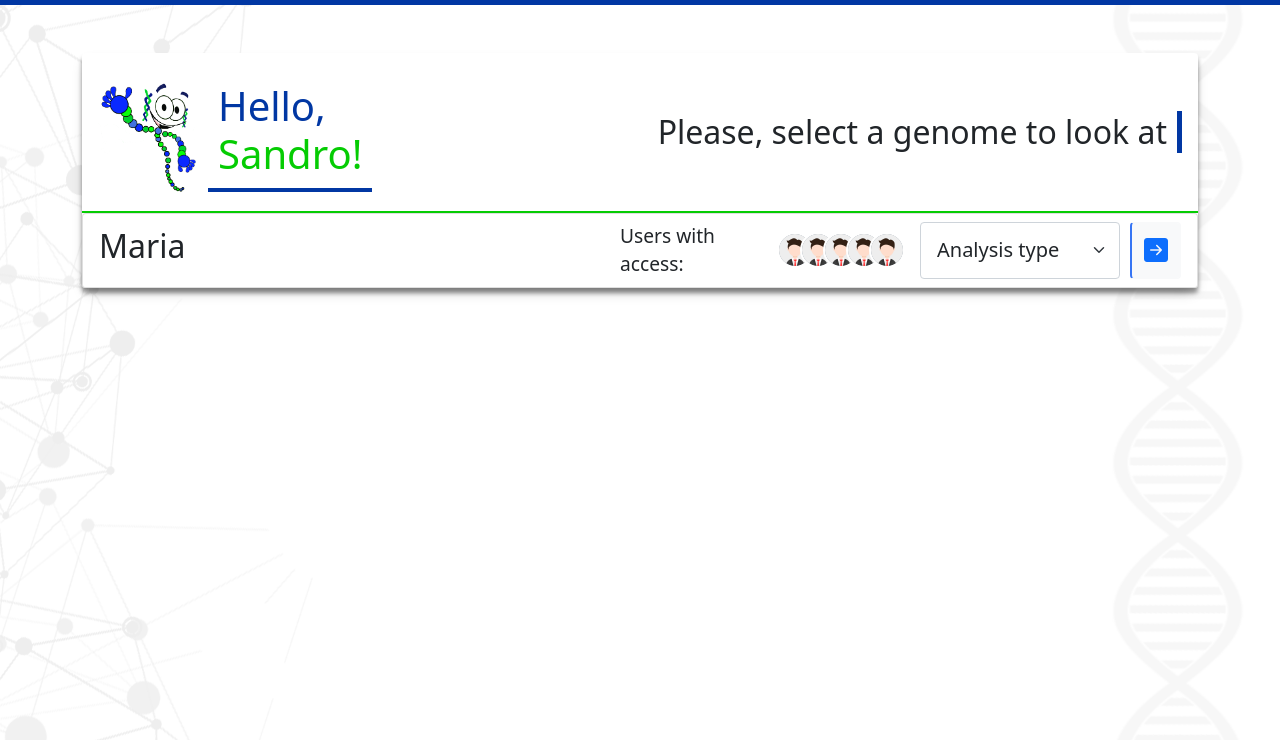
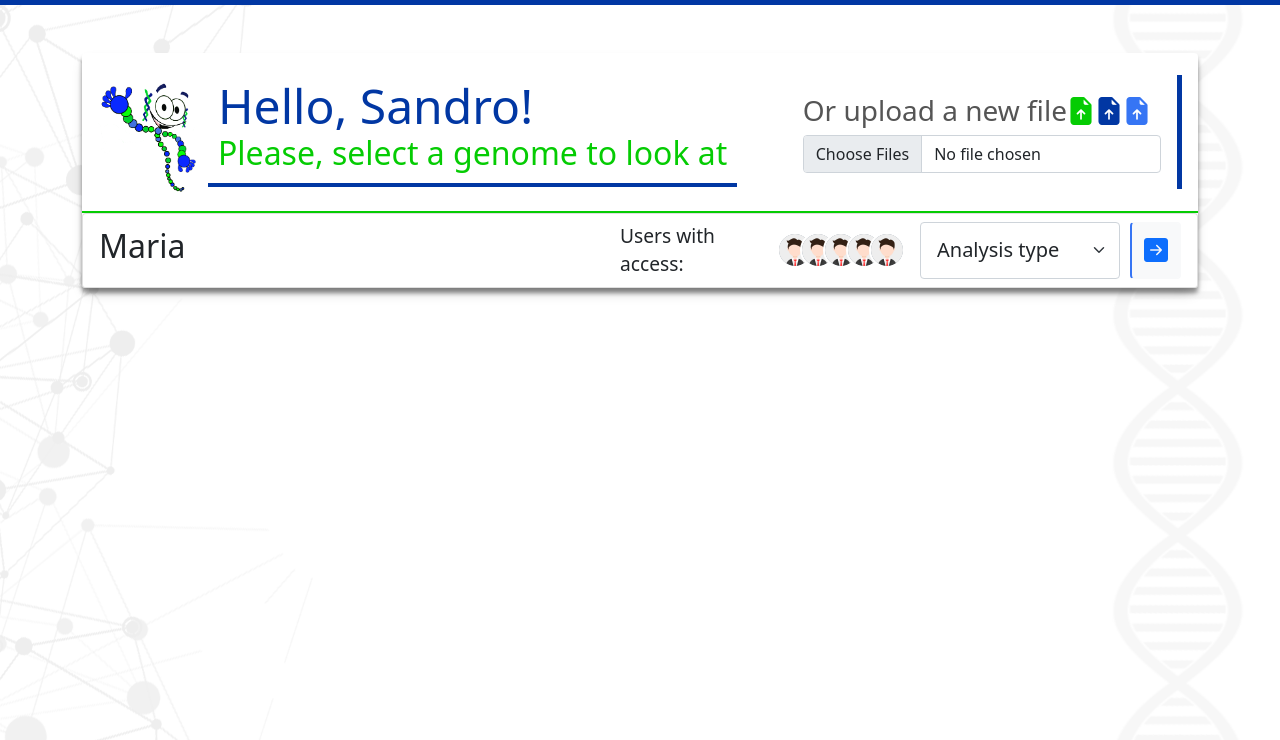
Before and after one commit to MatheusMunniz/GPS, a website: page html/analysis_select.html in a window 1280 px wide. Shown: the part 60-800 px from the top of the page. Drawn offline with nearby package versions, Linux system fonts and the light colour scheme.

Commit message:
select screen file upload

```diff
--- a/css/analysis_select.css
+++ b/css/analysis_select.css
@@ -4,10 +4,9 @@
     align-items: center;
     border-bottom: 2px #0137a3;
 }
-#welcome-box h2 {
+#welcome-box h3 {
     line-height: 1;
     padding: 5px 10px;
-    border-right: 5px solid #0137a3;
     margin: 0;
 
 }
@@ -15,13 +14,16 @@
     align-items: center;
     gap: 10px;
 }
-#welcome-box #hello-txt {
+#welcome-box #hello-txt  h2{
+    margin: 0;
     color: #0137a3;
     width: 100%;
-    padding: 10px 10px;
-    border-bottom: 4px solid #0137a3;
+    font-size: 2rem;
+    padding: 0 10px;
+
 }
 #welcome-box #hello-txt #user{
+    margin-bottom: 10px;
     color: #05cc03;
 }
 #welcome-box #hello-box h1{
@@ -29,6 +31,14 @@
 }
 #mascot {
     width: 100px;
+}
+#welcome-box h3 {
+    display: flex;
+    justify-content: space-between;
+    width: 100%;
+    color: #555555;
+    padding-left: 0;
+    margin-bottom: 5px;
 }
 
 
--- a/html/analysis_select.html
+++ b/html/analysis_select.html
@@ -61,9 +61,14 @@
                 <div id="welcome-box" class="d-flex justify-content-between card-body p-3" style="border-bottom: 2px solid #05cc03">
                   <div id="hello-box" class="d-flex" >
                     <img id="mascot" src="../src/mrdnawelcome.png" alt="">
-                    <div id="hello-txt"><h1>Hello,</h1><h1 id="user">Sandro!</h1></div>
+                    <div id="hello-txt" style="border-bottom: 4px solid #0137a3;"><h2 style="font-size: 3rem;">Hello, Sandro!</h2><h2 id="user">Please, select a genome to look at</h2></div>
                   </div>
-                  <h2>Please, select a genome to look at</h2>
+
+                  <div class="d-flex justify-content-center flex-column p-3" style="border-right: 5px solid #0137a3;">
+                    <h3>Or upload a new file <i class="bi bi-file-earmark-arrow-up-fill" style="color: #05cc03;"></i><i class="bi bi-file-earmark-arrow-up-fill" style="color: #0137a3;"></i><i class="bi bi-file-earmark-arrow-up-fill" style="color: #3675f4;"></i></h3>
+                    <input class="form-control" type="file" id="formFileMultiple" multiple />
+                  </div>
+
                 </div>
 
                 <!-- Samples select -->
@@ -135,7 +140,7 @@
                                 <div class="profile-description">
                                   <span class="profile-title"><i class="bi bi-person-lines-fill"></i>Profile</span>
                                   <ul>
-                                    <li id="alert"><span><strong>Alert:</strong>The patient is a smoker</span></li>
+                                    <li id="alert"><span><strong>Alert:</strong>The person is a smoker</span></li>
                                     <li><span id="sex"><strong>Gender:</strong>Female</span></li>
                                     <li><span id="age"><strong>Age:</strong>35 y</span></li>
                                     <li><span id="height"><strong>Height:</strong>172 cm</span></li>
--- a/js/sample_test.js
+++ b/js/sample_test.js
@@ -15,7 +15,7 @@ fetch('../json/testesample_b.json')
             row.appendChild(positionCell);
 
             var genotypeCell = document.createElement("td");
-            genotypeCell.textContent = sample.genotype.gbMgrayjWpOO8zkrx.ADsum;
+            genotypeCell.textContent = sample.genotype.gbMgrayjWpOO8zkrx.RAT;
             row.appendChild(genotypeCell);
 
             // Adicione mais células conforme necessário
```
Also changed, not shown: html/analysis_screen.html (+1 -1 lines).
